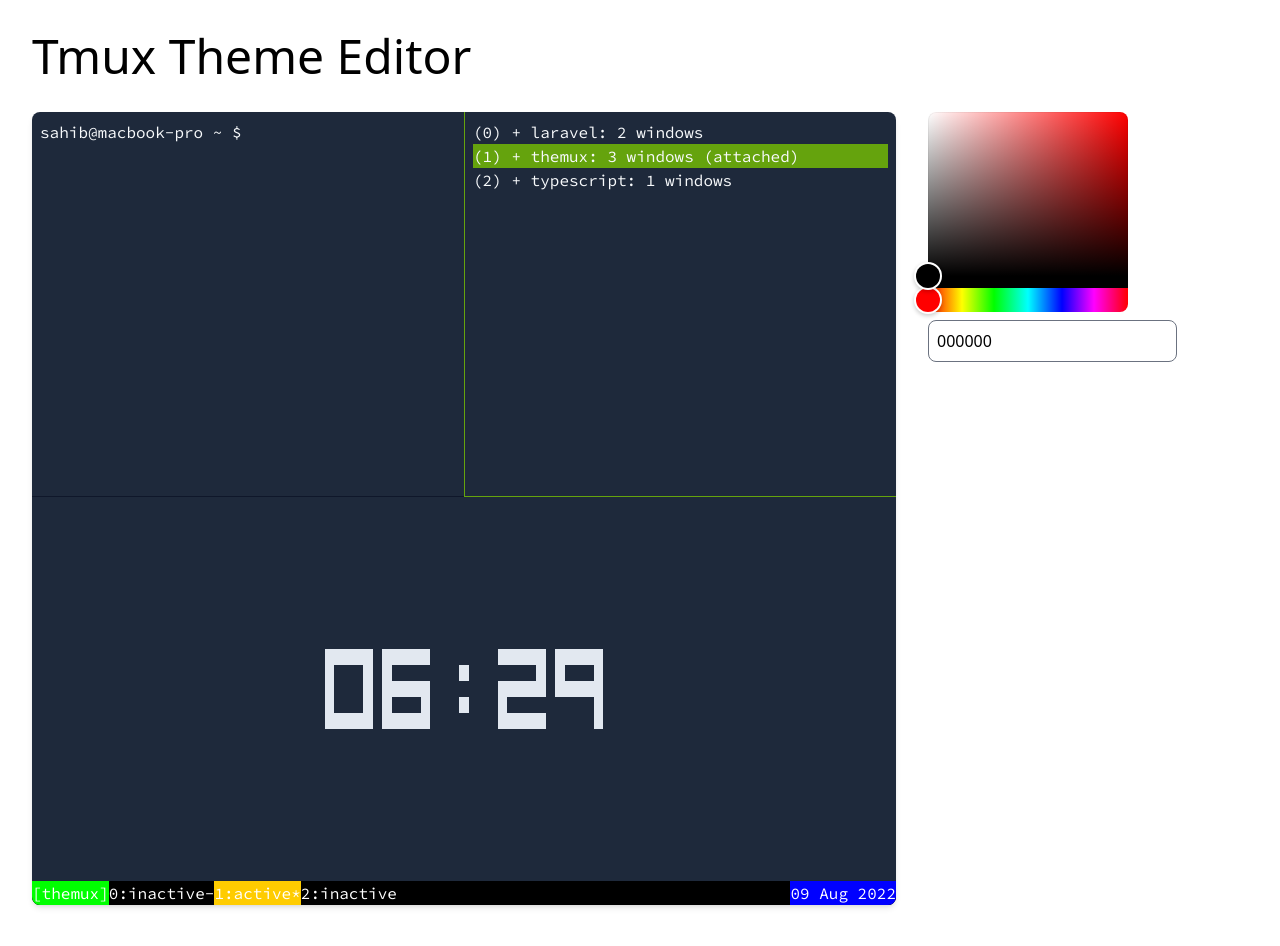
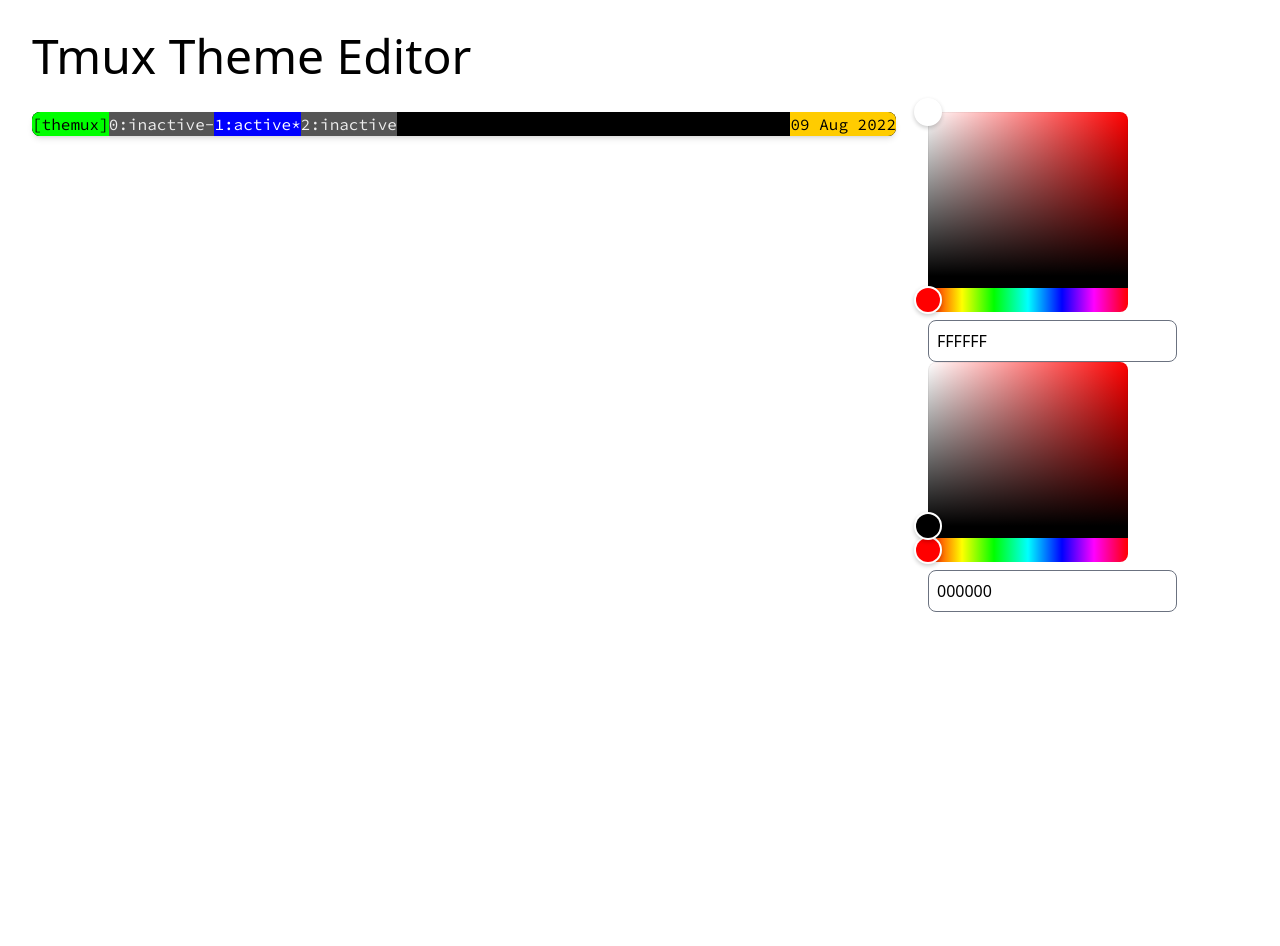
Before and after one commit to sahibalejandro/themux, a React (Vite) app: page / in a window 1280 px wide. Shown: the top 946 px of the page. After the commit the page ends 800 px from the top, so only its background shows below. Built offline with nearby package versions, Linux system fonts and the light colour scheme.

Commit message:
[wip] Adding MobX

```diff
--- a/package.json
+++ b/package.json
@@ -10,6 +10,8 @@
   },
   "dependencies": {
     "classnames": "^2.3.1",
+    "mobx": "^6.6.1",
+    "mobx-react-lite": "^3.4.0",
     "react": "^18.2.0",
     "react-colorful": "^5.5.1",
     "react-dom": "^18.2.0",
--- a/src/components/App.tsx
+++ b/src/components/App.tsx
@@ -1,7 +1,7 @@
 import Terminal from "./Terminal";
 import PropertiesPanel from "./PropertiesPanel";
 
-function App() {
+export default function App() {
   return (
     <div className="px-8 pb-16">
       <h1 className="text-5xl mt-8">Tmux Theme Editor</h1>
@@ -16,5 +16,3 @@
     </div>
   );
 }
-
-export default App;
--- a/src/components/PropertiesPanel.tsx
+++ b/src/components/PropertiesPanel.tsx
@@ -1,39 +1,31 @@
-import useStore from "../store";
-import { useElementProperties } from "../hooks";
+import { observer } from "mobx-react-lite";
+
 import ColorPicker from "./ColorPicker";
-import type { IElementProperty } from "../types";
+import store, { UIControls } from "../store";
 
-export default function PropertiesPanel() {
-  const state = useStore();
-  const elementProperties = useElementProperties(state.currentElement);
-
-  if (elementProperties === undefined) {
-    return <div>No properties for element {state.currentElement}</div>;
-  }
-
-  function handlePropertyChange(property: IElementProperty) {
+function PropertiesPanel() {
+  function handleValueChange(propName: string) {
     return (value: string) => {
-      state.setPropertyValue(state.currentElement, property, value);
+      store.setElementPropValue(store.element, propName, value);
     };
   }
 
-  return elementProperties.map((property, index) => {
-    const { uiControl, value } = property;
-    let UIControl: React.ReactNode;
+  return (
+    <div>
+      {store.currentElementProps.map((prop, idx) => {
+        switch (prop.uiControl) {
+          case UIControls.ColorPicker:
+            return (
+              <ColorPicker
+                key={`ColorPicker-${idx}`}
+                color={prop.value}
+                onChange={handleValueChange(prop.name)}
+              />
+            );
+        }
+      })}
+    </div>
+  );
+}
 
-    switch (uiControl) {
-      case "ColorPicker":
-        UIControl = (
-          <ColorPicker
-            color={value}
-            onChange={handlePropertyChange(property)}
-          />
-        );
-        break;
-      default:
-        UIControl = <div>Control {uiControl} is not supported.</div>;
-    }
-
-    return <div key={`${uiControl}-${index}`}>{UIControl}</div>;
-  });
-}
+export default observer(PropertiesPanel);
--- a/src/components/Selectable.tsx
+++ b/src/components/Selectable.tsx
@@ -1,19 +1,17 @@
-import useStore from "../store";
-import type { IElementsProperties } from "../types";
+import store from "../store";
+import type { ElementsNames } from "../store";
 
 type PropsType = {
   style?: any;
   className?: string;
-  elementName: keyof IElementsProperties;
+  element: ElementsNames;
   children: React.ReactNode;
 };
 
 function Selectable(props: PropsType) {
-  const state = useStore();
-
   function handleClick(e: React.MouseEvent) {
     e.stopPropagation();
-    state.setCurrentElement(props.elementName);
+    store.setCurrentElement(props.element);
   }
 
   return (
--- a/src/components/Status.tsx
+++ b/src/components/Status.tsx
@@ -1,51 +1,42 @@
+import { observer } from "mobx-react-lite";
+
+import store from "../store";
 import Selectable from "./Selectable";
-import { useElementProperties } from "../hooks";
-import type { IElementProperty } from "../types";
 
-function getStyles(elementProperties: IElementProperty[]) {
-  return elementProperties.reduce((styles, elementProperty) => {
-    const { cssProperty, value } = elementProperty;
-
-    if (cssProperty !== undefined) {
-      styles = { ...styles, [cssProperty]: value };
-    }
-
-    return styles;
-  }, {});
-}
-
-export default function Status() {
-  const statusStyles = getStyles(useElementProperties("status"));
-  const statusLeftStyles = getStyles(useElementProperties("statusLeft"));
-  const statusRightStyles = getStyles(useElementProperties("statusRight"));
-  const windowStatusStyles = getStyles(useElementProperties("windowStatus"));
-  const windowStatusCurrentStyles = getStyles(
-    useElementProperties("windowStatusCurrent")
+function Status() {
+  const statusStyles = store.getElementStyles("status");
+  const statusLeftStyles = store.getElementStyles("statusLeft");
+  const statusRightStyles = store.getElementStyles("statusRight");
+  const windowStatusStyles = store.getElementStyles("windowStatus");
+  const windowStatusCurrentStyles = store.getElementStyles(
+    "windowStatusCurrent"
   );
 
   return (
-    <Selectable elementName="status" style={statusStyles}>
+    <Selectable element="status" style={statusStyles}>
       <div className="flex">
-        <Selectable elementName="statusLeft" style={statusLeftStyles}>
+        <Selectable element="statusLeft" style={statusLeftStyles}>
           <div>[themux]</div>
         </Selectable>
-        <Selectable elementName="windowStatus" style={windowStatusStyles}>
+        <Selectable element="windowStatus" style={windowStatusStyles}>
           <div>0:inactive-</div>
         </Selectable>
         <Selectable
-          elementName="windowStatusCurrent"
+          element="windowStatusCurrent"
           style={windowStatusCurrentStyles}
         >
           <div>1:active*</div>
         </Selectable>
-        <Selectable elementName="windowStatus" style={windowStatusStyles}>
+        <Selectable element="windowStatus" style={windowStatusStyles}>
           <div>2:inactive</div>
         </Selectable>
         <div className="grow"></div>
-        <Selectable elementName="statusRight" style={statusRightStyles}>
+        <Selectable element="statusRight" style={statusRightStyles}>
           <div>09 Aug 2022</div>
         </Selectable>
       </div>
     </Selectable>
   );
 }
+
+export default observer(Status);
--- a/src/components/Terminal.tsx
+++ b/src/components/Terminal.tsx
@@ -7,7 +7,7 @@
 export default function Terminal() {
   return (
     <div className="font-source-code-pro bg-slate-800 text-slate-50 rounded-lg overflow-hidden shadow-md">
-      <div className="flex">
+      {/*<div className="flex">
         <Selectable
           elementName="inactive-pane"
           className="basis-1/2 border-b border-slate-900"
@@ -29,7 +29,7 @@
             <Clock />
           </Selectable>
         </Pane>
-      </div>
+      </div>*/}
       <Status />
     </div>
   );
--- a/src/hooks.ts
+++ /dev/null
@@ -1,12 +0,0 @@
-import useStore from "./store";
-
-// Possible deprecated
-export function useStyleValue(element: string, property: string): string {
-  const state = useStore();
-  return state.styles[element]?.[property] || "";
-}
-
-export function useElementProperties(elementName: string) {
-  const state = useStore();
-  return state.elementsProperties[elementName];
-}
--- a/src/store.ts
+++ b/src/store.ts
@@ -1,23 +1,83 @@
-import produce from "immer";
-import create from "zustand";
+import { makeAutoObservable } from "mobx";
 
-import type { IStore, IElementProperty } from "./types";
-import elementsProperties from "./elementsProperties";
+export enum UIControls {
+  ColorPicker = "ColorPicker",
+}
 
-export default create<IStore>((set) => {
-  const store: IStore = {
-    currentElement: "status",
-    elementsProperties,
+export interface Property {
+  name: string;
+  cssProp: string;
+  tmuxProp: string;
+  uiControl: UIControls;
+  value: string;
+}
 
-    setCurrentElement: (elementName: string) =>
-      set({ currentElement: elementName }),
+interface Elements {
+  status: Property[];
+  statusLeft: Property[];
+  statusRight: Property[];
+  windowStatus: Property[];
+  windowStatusCurrent: Property[];
+}
 
-    setPropertyValue: (
-      elementName: string,
-      property: IElementProperty,
-      value: string
-    ) => set((state) => {}),
+export type ElementsNames = keyof Elements;
+
+class Store {
+  element: ElementsNames = "status";
+
+  // prettier-ignore
+  elements: Elements = {
+    status: [
+      { name: "font-color", cssProp: "color", tmuxProp: "fg", uiControl: UIControls.ColorPicker, value: "#ffffff" },
+      { name: "background-color", cssProp: "backgroundColor", tmuxProp: "bg", uiControl: UIControls.ColorPicker, value: "#000000" },
+    ],
+    statusLeft: [
+      { name: "font-color", cssProp: "color", tmuxProp: "fg", uiControl: UIControls.ColorPicker, value: "#000000" },
+      { name: "background-color", cssProp: "backgroundColor", tmuxProp: "bg", uiControl: UIControls.ColorPicker, value: "#00ff00" },
+    ],
+    statusRight: [
+      { name: "font-color", cssProp: "color", tmuxProp: "fg", uiControl: UIControls.ColorPicker, value: "#000000" },
+      { name: "background-color", cssProp: "backgroundColor", tmuxProp: "bg", uiControl: UIControls.ColorPicker, value: "#ffcc00" },
+    ],
+    windowStatus: [
+      { name: "font-color", cssProp: "color", tmuxProp: "fg", uiControl: UIControls.ColorPicker, value: "#efefef" },
+      { name: "background-color", cssProp: "backgroundColor", tmuxProp: "bg", uiControl: UIControls.ColorPicker, value: "#555555" },
+    ],
+    windowStatusCurrent: [
+      { name: "font-color", cssProp: "color", tmuxProp: "fg", uiControl: UIControls.ColorPicker, value: "#ffffff" },
+      { name: "background-color", cssProp: "backgroundColor", tmuxProp: "bg", uiControl: UIControls.ColorPicker, value: "#0000ff" },
+    ]
   };
 
-  return store;
-});
+  constructor() {
+    makeAutoObservable(this);
+  }
+
+  get currentElementProps() {
+    return this.elements[this.element];
+  }
+
+  setCurrentElement(element: ElementsNames) {
+    this.element = element;
+  }
+
+  setElementPropValue(element: ElementsNames, name: string, value: string) {
+    const prop = this.elements[element].find((prop) => prop.name === name);
+
+    if (prop) {
+      prop.value = value;
+    }
+  }
+
+  getElementStyles(element: ElementsNames) {
+    return this.elements[element].reduce((styles, property) => {
+      if (!property.cssProp) {
+        return styles;
+      }
+
+      return { ...styles, [property.cssProp]: property.value };
+    }, {});
+  }
+}
+
+export default new Store();
```
Also changed, not shown: 1 other file (tests, documents, lock files or other folders).
